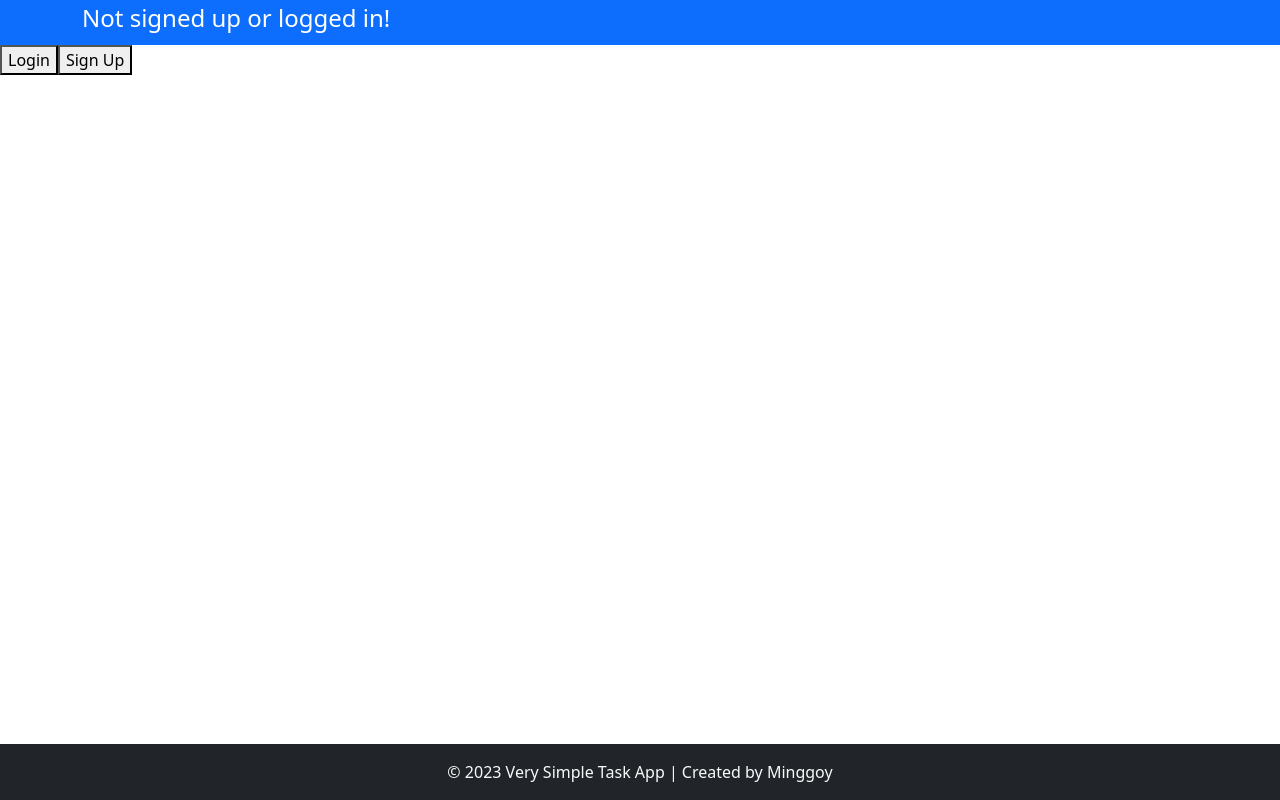
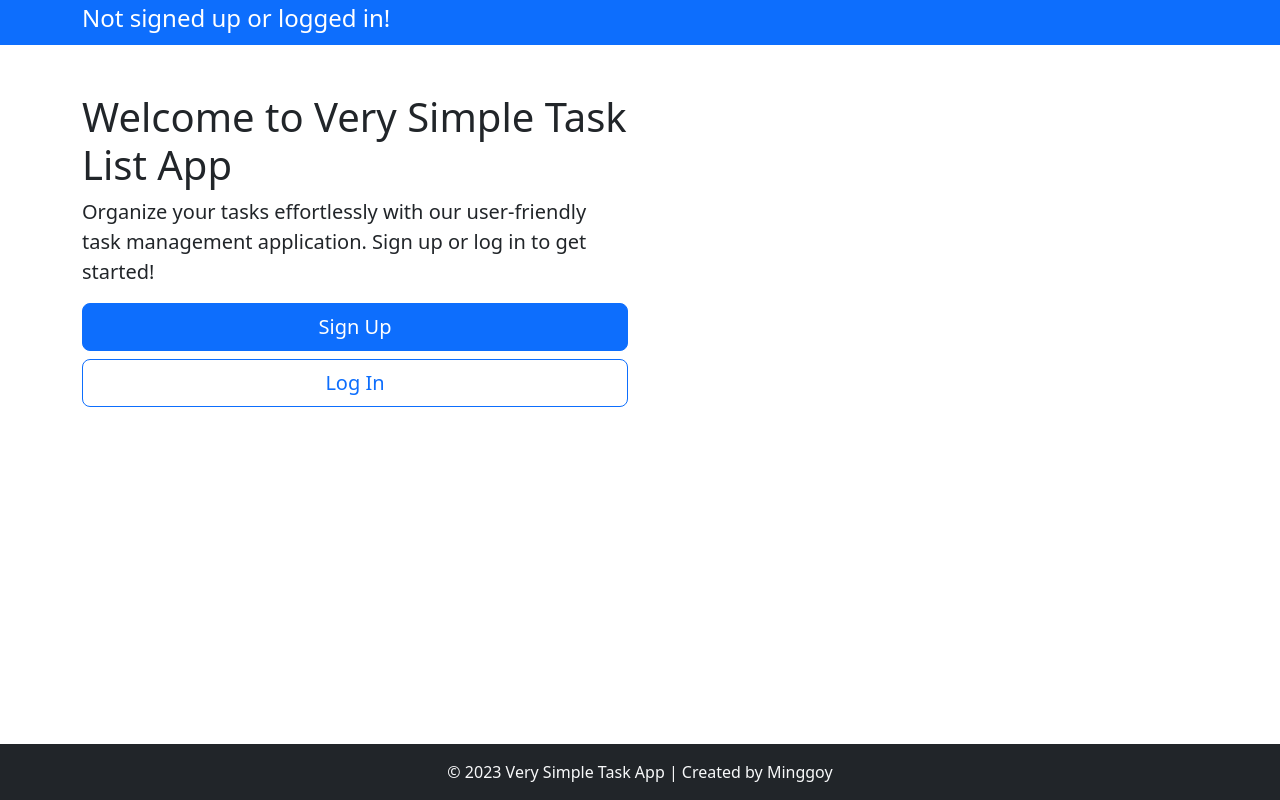
Before and after one commit to jerkboy000/verysimple_tasklist, a React (Vite) app in the folder client/: page / in a window 1280 px wide. Built offline with nearby package versions, Linux system fonts and the light colour scheme.

Commit message:
CLIENT: Improved the content of Home Page. WIP.

```diff
--- a/client/src/components/HomePage.jsx
+++ b/client/src/components/HomePage.jsx
@@ -26,17 +26,50 @@ const HomePage = () => {
   };
 
   return (
-     <div>
-      {isLoggedIn ? (
-        <center>
-          <h1>You are logged in!</h1>
-        </center>
-      ) : (
-        <>
-          <button onClick={handleLoginClick}>Login</button>
-          <button onClick={handleSignUpClick}>Sign Up</button>
-        </>
-      )}
+    <div className="container mt-5">
+      <div className="row">
+        <div className="col-lg-6">
+          <h1>Welcome to Very Simple Task List App</h1>
+          <p className="lead">
+            Organize your tasks effortlessly with our user-friendly task
+            management application. Sign up or log in to get started!
+          </p>
+          {!isLoggedIn && (
+            <div className="d-grid gap-2">
+              <button
+                className="btn btn-primary btn-lg"
+                onClick={handleSignUpClick}
+              >
+                Sign Up
+              </button>
+              <button
+                className="btn btn-outline-primary btn-lg"
+                onClick={handleLoginClick}
+              >
+                Log In
+              </button>
+            </div>
+          )}
+        </div>
+        {isLoggedIn && (
+          <div className="col-lg-6">
+            <div className="card">
+              <div className="card-body">
+                <h2 className="card-title">You are logged in!</h2>
+                <p className="card-text">
+                  Explore your tasks and start managing them efficiently.
+                </p>
+                <button
+                  className="btn btn-primary"
+                  onClick={() => navigate("/tasklist")}
+                >
+                  View Tasks
+                </button>
+              </div>
+            </div>
+          </div>
+        )}
+      </div>
     </div>
   );
 };
```
